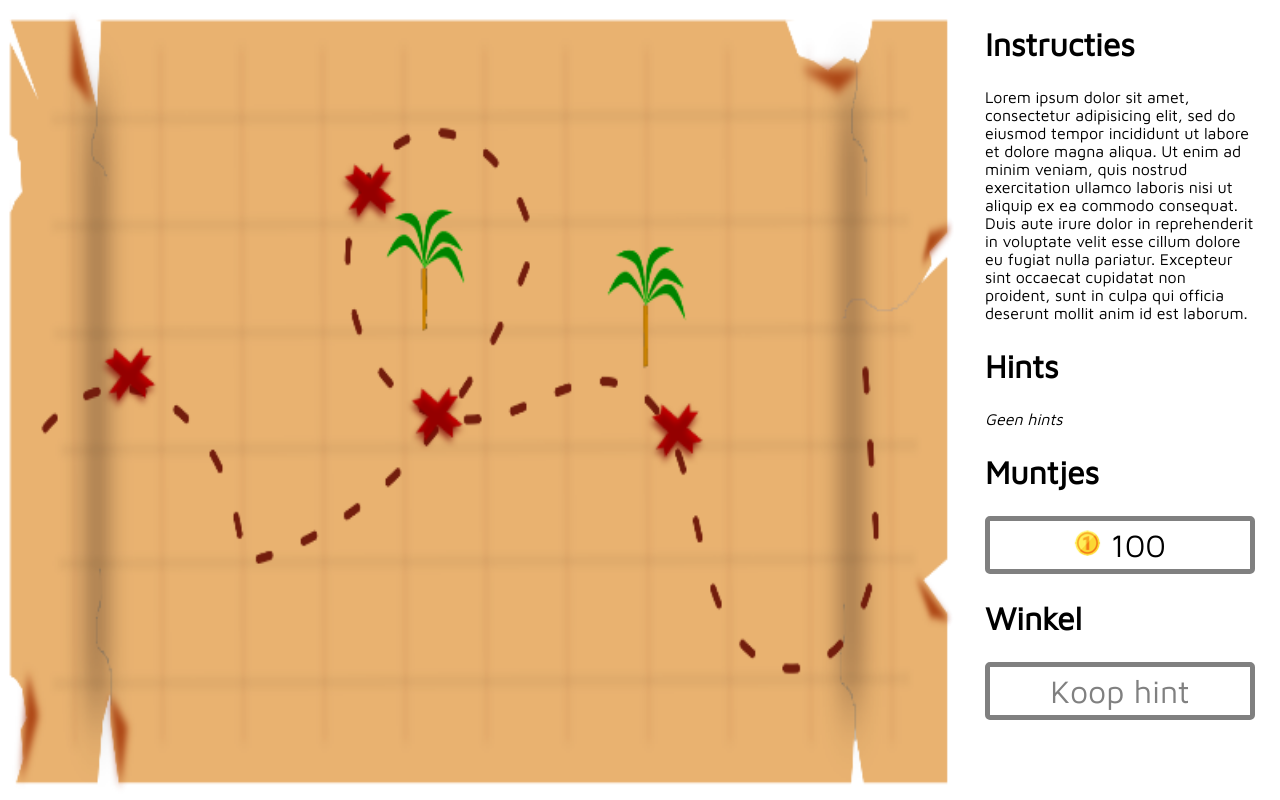
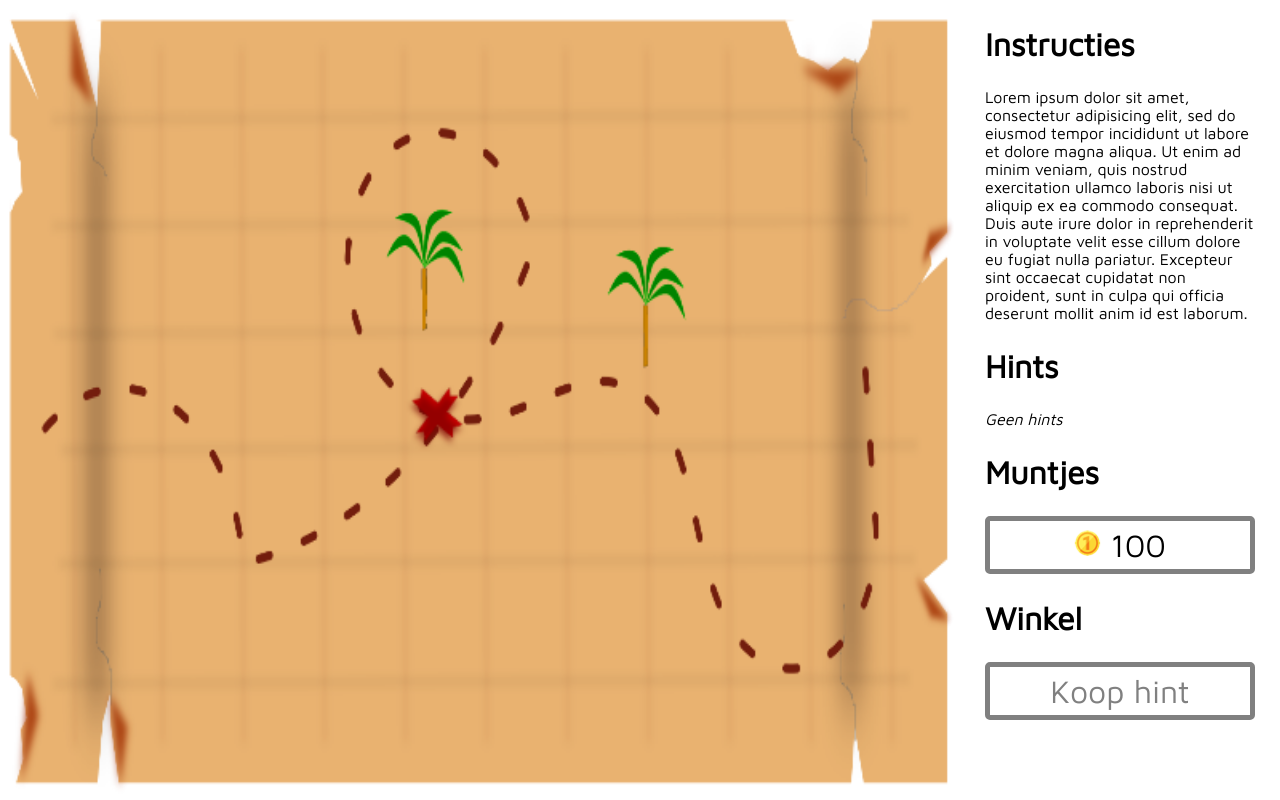
Before and after one commit to CoderDojoSpijkenisse/zoek-de-schat, a plain HTML site: page index.html in a window 1280 px wide. Drawn offline with Linux system fonts and the light colour scheme.

Commit message:
🚧 [WIP] Structure code and provide ninjas with some template

```diff
--- /dev/null
+++ b/hulpjes.js
@@ -0,0 +1,88 @@
+var canvas  = document.getElementById('kaart')
+    ctx     = canvas.getContext("2d"),
+    kaart   = new Image(),
+    kruisje = new Image(),
+    ratio   = canvas.width / kaart.width;
+
+canvas.setAttribute('width', Math.round(0.75 * screen.width));
+canvas.setAttribute('height', Math.round(0.75 * screen.height));
+
+kaart.src = 'kaart.png';
+kruisje.src = 'kruis.png';
+
+var points = [
+  { x: 0.42, y: 0.48, label: 1 },
+  { x: 0.35, y: 0.2, label: 2 },
+  { x: 0.67, y: 0.5, label: 3 },
+  { x: 0.1, y: 0.43, label: 4 },
+  { x: 0.85, y: 0.75, label: 5 },
+  { x: 0.2, y: 0.6, label: 6 },
+  { x: 0.6, y: 0.2, label: 7 },
+  { x: 0.45, y: 0.7, label: 8 },
+];
+var geselecteerd = [];
+
+window.onload = function() {
+  ratio = canvas.width / kaart.width;
+  ctx.drawImage(kaart, 0, 0, canvas.width, canvas.height);
+
+  spel();
+}
+
+function tekenKruisje(x) {
+  if (geselecteerd.indexOf(x) < 0) {
+    geselecteerd.push(x);
+  }
+
+  var ratio = canvas.width / kaart.width;
+  var x_pos = points[x].x * canvas.width,
+      y_pos = points[x].y * canvas.height;
+
+  ctx.drawImage(
+    kruisje,
+    x_pos,
+    y_pos,
+    ratio * kruisje.width,
+    ratio * kruisje.height
+  );
+}
+
+function kiesWillekeurigeNummers(aantal) {
+  aantal = Math.min(aantal, points.length);
+  var result = new Array(aantal),
+      len = points.length,
+      taken = new Array(len);
+  if (aantal > len)
+      throw new RangeError("getRandom: more elements taken than available");
+  while (aantal--) {
+      var x = Math.floor(Math.random() * len);
+      result[aantal] = points[x in taken ? taken[x] : x].label;
+      taken[x] = --len;
+  }
+  return result;
+}
+
+canvas.onclick = function(e) {
+  // e.clientX
+  // e.clientY
+
+  for (var x in geselecteerd) {
+    var x_pos = points[x].x * canvas.width,
+        y_pos = points[x].y * canvas.height;
+
+    var pos = getCursorPosition(canvas, e);
+    if (Math.abs(x_pos - pos.x) < 20 && Math.abs(y_pos - pos.y) < 20) {
+      console.log('Raak');
+    } else {
+      console.log('Mis [%d, %d]', x_pos, y_pos);
+    }
+  }
+  console.log('Clicked at %o', [e.x, e.y]);
+}
+
+function getCursorPosition(canvas, event) {
+    var rect = canvas.getBoundingClientRect();
+    var x = event.clientX - rect.left;
+    var y = event.clientY - rect.top;
+    return {x: x, y: y};
+}
--- a/index.html
+++ b/index.html
@@ -1,17 +1,26 @@
 <html>
   <head>
     <title>Zoek de schat!</title>
+
+    <!-- Laad het lettertype, je kunt een andere kiezen via onderstaande link -->
     <!-- https://fonts.google.com/ -->
     <link href="https://fonts.googleapis.com/css?family=Maven+Pro" rel="stylesheet">
+
+    <!-- Zorg dat alles er mooi uit ziet met CSS -->
     <link rel="stylesheet" href="opmaak.css" />
   </head>
   <body>
     <div id="fullscreen">
+      <!-- Hier wordt de kaart getekend (dankzij de JavaScript hulpjes) -->
       <canvas id="kaart"></canvas>
+
+      <!-- Dit is de kolom met instructies -->
       <div id="instructies">
         <h1>Instructies</h1>
         <p>
+            <!-- Schrijf hier een uitleg -->
             Lorem ipsum dolor sit amet, consectetur adipisicing elit, sed do eiusmod tempor incididunt ut labore et dolore magna aliqua. Ut enim ad minim veniam, quis nostrud exercitation ullamco laboris nisi ut aliquip ex ea commodo consequat. Duis aute irure dolor in reprehenderit in voluptate velit esse cillum dolore eu fugiat nulla pariatur. Excepteur sint occaecat cupidatat non proident, sunt in culpa qui officia deserunt mollit anim id est laborum.
+            <!-- Einde uitleg -->
         </p>
 
         <h1>Hints</h1>
@@ -30,43 +39,16 @@
         </p>
       </div>
     </div>
+
+    <!-- Laad de hulpjes -->
+    <script src="hulpjes.js"></script>
+
+    <!-- Hier ga jij JavaScript schrijven -->
     <script>
-      var canvas  = document.getElementById('kaart')
-          ctx     = canvas.getContext("2d"),
-          img     = new Image();
-          kruisje = new Image();
-
-      canvas.setAttribute('width', Math.round(0.75 * screen.width));
-      canvas.setAttribute('height', Math.round(0.75 * screen.height));
-
-      img.src = 'kaart.png';
-      kruisje.src = 'kruis.png';
-
-      window.onload = function() {
-        function clip(num, min, max) {
-          return Math.min(Math.max(num, min), max);
-        }
-        var ratio = canvas.width / img.width;
-
-        ctx.drawImage(img, 0, 0, canvas.width, canvas.height);
-
-        var points = [
-          { x: 0.42, y: 0.48, label: '' },
-          { x: 0.35, y: 0.2, label: '' },
-          { x: 0.67, y: 0.5, label: '' },
-          { x: 0.1, y: 0.43, label: '' },
-        ];
-        for (var x in points) {
-          var x_pos = points[x].x * canvas.width,
-              y_pos = points[x].y * canvas.height;
-
-          ctx.drawImage(
-            kruisje,
-            x_pos,
-            y_pos,
-            ratio * kruisje.width,
-            ratio * kruisje.height
-          );
+      function spel() {
+        var gekozen = kiesWillekeurigeNummers(1);
+        for (var x in gekozen) {
+          tekenKruisje(x);
         }
       }
     </script>
```
